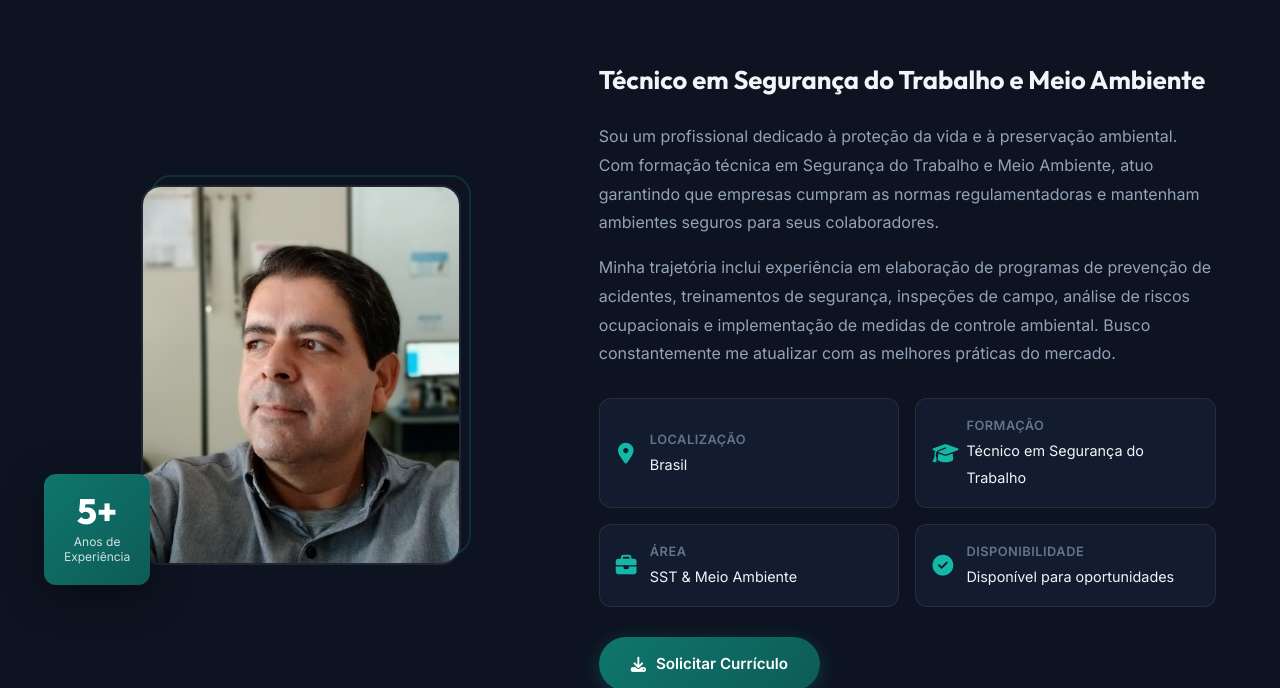
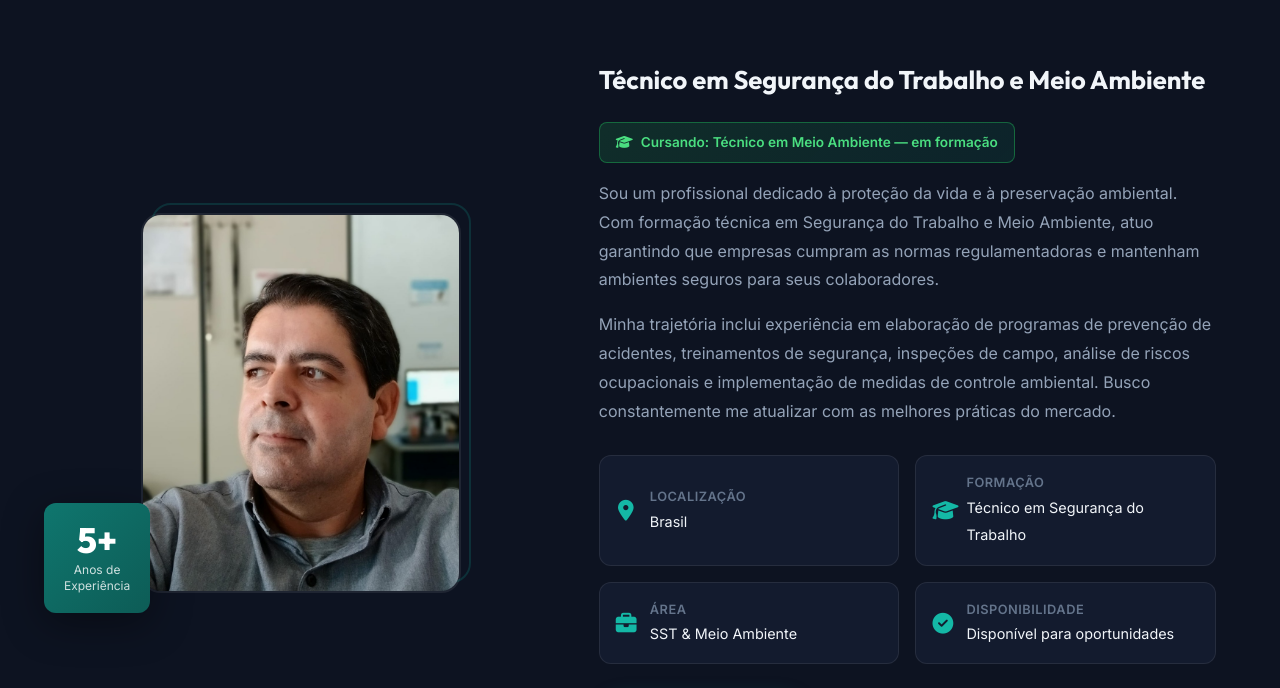
Before and after one commit to Wlisses-Silva/wlisses-silva-site, a website: page index.html in a window 1280 px wide. Shown: the part 1051-1739 px from the top of the page. Drawn offline with Linux system fonts and the light colour scheme.

Commit message:
feat: baixar curriculo, aviso curso em andamento, credito BRIOWS no footer

```diff
--- a/index.html
+++ b/index.html
@@ -301,6 +301,10 @@
                 </div>
                 <div class="sobre-text" data-animate="fade-left">
                     <h3>Técnico em Segurança do Trabalho e Meio Ambiente</h3>
+                    <div class="curso-em-andamento" style="display:inline-flex;align-items:center;gap:0.5rem;background:linear-gradient(135deg,rgba(34,197,94,0.15),rgba(16,185,129,0.1));border:1px solid rgba(34,197,94,0.4);border-radius:8px;padding:0.5rem 1rem;margin-bottom:1rem;font-size:0.85rem;color:#4ade80;font-weight:600;">
+                        <i class="fas fa-graduation-cap"></i>
+                        <span>Cursando: Técnico em Meio Ambiente — em formação</span>
+                    </div>
                     <p>
                         Sou um profissional dedicado à proteção da vida e à preservação ambiental. Com formação técnica em Segurança do Trabalho e Meio Ambiente, atuo garantindo que empresas cumpram as normas regulamentadoras e mantenham ambientes seguros para seus colaboradores.
                     </p>
@@ -337,8 +341,8 @@
                             </div>
                         </div>
                     </div>
-                    <a href="#contato" class="btn btn-primary">
-                        <i class="fas fa-download"></i> Solicitar Currículo
+                    <a href="https://drive.google.com/file/d/1BhmGxilx0wkKut8JHmZkWa5WNNTGa7wA/view?usp=sharing" class="btn btn-primary" target="_blank" rel="noopener" id="btn-baixar-curriculo">
+                        <i class="fas fa-download"></i> Baixar Currículo
                     </a>
                 </div>
             </div>
@@ -770,6 +774,7 @@
             </div>
             <div class="footer-bottom">
                 <p>&copy; 2026 Wlisses Silva. Todos os direitos reservados.</p>
+                <p class="footer-dev" style="margin-top:0.5rem;font-size:0.8rem;opacity:0.7;">Desenvolvido por <a href="https://briows.com" target="_blank" rel="noopener" style="color:#4ade80;font-weight:600;text-decoration:none;transition:opacity 0.2s;" onmouseover="this.style.opacity='1'" onmouseout="this.style.opacity='0.85'">BRIOWS</a></p>
             </div>
         </div>
     </footer>
```
